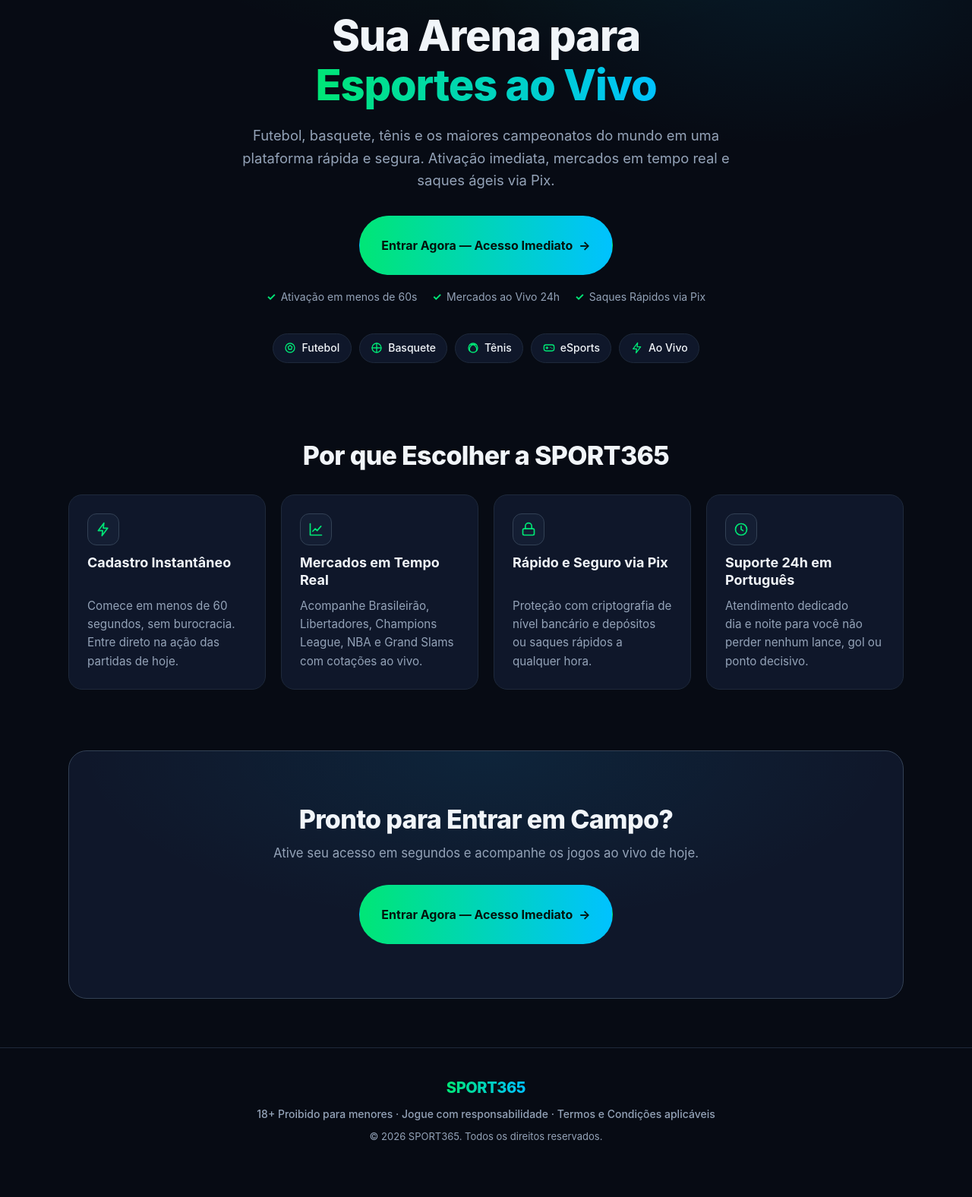
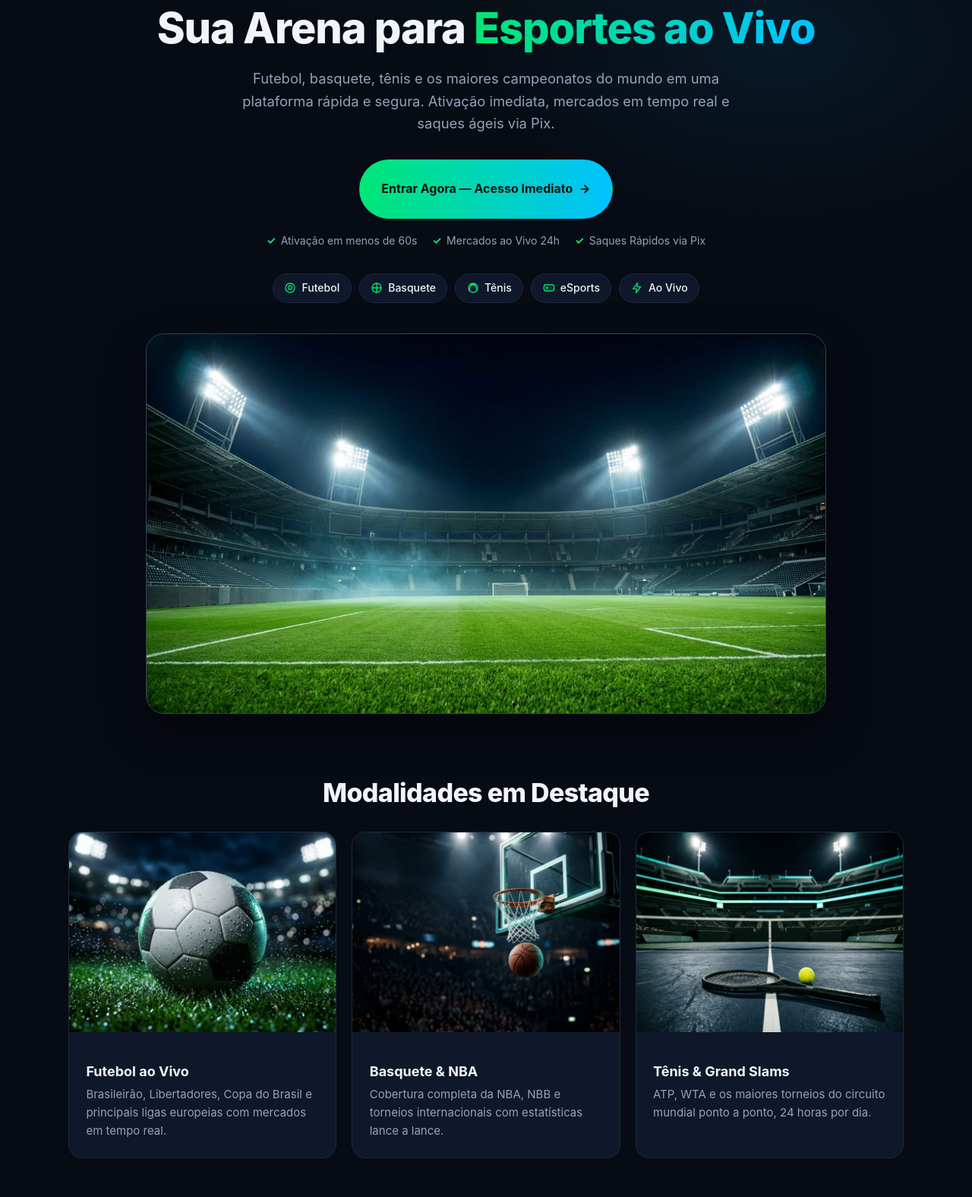
Before and after one commit to khushigautamGMD/BR, a plain HTML site: page index.html in a window 1280 px wide. Shown: the part 223-1799 px from the top of the page at 76% size. Before the commit the page ends 1774 px from the top, so only its background shows below. Drawn offline with Linux system fonts and the light colour scheme.

Commit message:
Add sports stadium hero banner and sport category images

```diff
--- a/index.html
+++ b/index.html
@@ -87,6 +87,72 @@
           <span>Ao Vivo</span>
         </li>
       </ul>
+
+      <div class="hero-media">
+        <img
+          src="images/hero-stadium.jpg"
+          alt="Estádio de futebol iluminado à noite com gramado verde e refletores ligados"
+          width="1200"
+          height="670"
+          fetchpriority="high"
+          loading="eager"
+          class="hero-banner-img"
+        >
+      </div>
+    </section>
+
+    <section class="sports-showcase container" aria-labelledby="sports-heading">
+      <h2 id="sports-heading" class="section-title">Modalidades em Destaque</h2>
+
+      <ul class="sports-gallery">
+        <li class="sport-card">
+          <div class="sport-card-media">
+            <img
+              src="images/sport-futebol.jpg"
+              alt="Bola de futebol sobre gramado molhado sob refletores de estádio à noite"
+              width="720"
+              height="538"
+              loading="lazy"
+            >
+          </div>
+          <div class="sport-card-body">
+            <h3>Futebol ao Vivo</h3>
+            <p>Brasileirão, Libertadores, Copa do Brasil e principais ligas europeias com mercados em tempo real.</p>
+          </div>
+        </li>
+
+        <li class="sport-card">
+          <div class="sport-card-media">
+            <img
+              src="images/sport-basquete.jpg"
+              alt="Bola de basquete próxima à cesta e tabela de vidro em ginásio iluminado"
+              width="720"
+              height="538"
+              loading="lazy"
+            >
+          </div>
+          <div class="sport-card-body">
+            <h3>Basquete &amp; NBA</h3>
+            <p>Cobertura completa da NBA, NBB e torneios internacionais com estatísticas lance a lance.</p>
+          </div>
+        </li>
+
+        <li class="sport-card">
+          <div class="sport-card-media">
+            <img
+              src="images/sport-tenis.jpg"
+              alt="Raquete e bola de tênis junto à rede em quadra iluminada à noite"
+              width="720"
+              height="538"
+              loading="lazy"
+            >
+          </div>
+          <div class="sport-card-body">
+            <h3>Tênis &amp; Grand Slams</h3>
+            <p>ATP, WTA e os maiores torneios do circuito mundial ponto a ponto, 24 horas por dia.</p>
+          </div>
+        </li>
+      </ul>
     </section>
 
     <section class="features container" aria-labelledby="features-heading">
--- a/style.css
+++ b/style.css
@@ -29,8 +29,14 @@
     text-decoration: none;
   }
 
+  img,
   svg {
     display: block;
+  }
+
+  img {
+    max-inline-size: 100%;
+    block-size: auto;
   }
 }
 
@@ -161,8 +167,8 @@
   }
 
   .hero {
-    max-inline-size: 52rem;
-    padding-block: clamp(3.25rem, 2rem + 4vw, 5.5rem) clamp(2.5rem, 1.5rem + 3vw, 4rem);
+    max-inline-size: 56rem;
+    padding-block: clamp(2.75rem, 1.75rem + 3.5vw, 4.75rem) clamp(2rem, 1.5rem + 2.5vw, 3.25rem);
     text-align: center;
   }
 
@@ -236,7 +242,7 @@
     flex-wrap: balance;
     justify-content: center;
     gap: 0.4rem 1.25rem;
-    margin-block-end: 2.25rem;
+    margin-block-end: 2rem;
     color: var(--muted);
     font-size: 0.875rem;
   }
@@ -260,6 +266,7 @@
     flex-wrap: balance;
     justify-content: center;
     gap: 0.625rem;
+    margin-block-end: 2.5rem;
   }
 
   .sport-pill {
@@ -281,6 +288,95 @@
     block-size: 1rem;
     color: var(--accent-primary);
     flex-shrink: 0;
+  }
+
+  .hero-media {
+    position: relative;
+    border-radius: var(--radius-lg);
+    border: 1px solid var(--border-strong);
+    background-color: var(--surface);
+    overflow: clip;
+    box-shadow: 0 24px 60px rgb(0 0 0 / 0.45);
+  }
+
+  .hero-banner-img {
+    inline-size: 100%;
+    aspect-ratio: 1200 / 670;
+    object-fit: cover;
+  }
+
+  .sports-showcase {
+    padding-block: 2rem 3rem;
+  }
+
+  .sports-gallery {
+    display: grid;
+    grid-template-columns: repeat(auto-fit, minmax(17rem, 1fr));
+    grid-template-rows: auto 1fr;
+    gap: 1.25rem;
+  }
+
+  .sport-card {
+    grid-row: span 2;
+    display: grid;
+    grid-template-rows: auto 1fr;
+    grid-template-rows: subgrid;
+    border-radius: var(--radius-md);
+    border: 1px solid var(--border);
+    background-color: var(--surface);
+    overflow: clip;
+    transition: border-color 0.2s ease;
+  }
+
+  .sport-card:hover {
+    border-color: var(--border-strong);
+  }
+
+  .sport-card-media {
+    background-color: var(--surface-elevated);
+    overflow: clip;
+  }
+
+  .sport-card-media img {
+    inline-size: 100%;
+    aspect-ratio: 720 / 538;
+    object-fit: cover;
+  }
+
+  @media (prefers-reduced-motion: no-preference) {
+    .sport-card {
+      transition: transform 0.2s ease, border-color 0.2s ease;
+    }
+
+    .sport-card:hover {
+      transform: translateY(-4px);
+    }
+
+    .sport-card-media img {
+      transition: transform 0.35s ease;
+    }
+
+    .sport-card:hover .sport-card-media img {
+      transform: scale(1.03);
+    }
+  }
+
+  .sport-card-body {
+    padding: 1.25rem 1.4rem 1.4rem;
+    display: grid;
+    gap: 0.45rem;
+    align-content: start;
+  }
+
+  .sport-card-body h3 {
+    font-size: 1.125rem;
+    font-weight: 700;
+    line-height: 1.3;
+  }
+
+  .sport-card-body p {
+    color: var(--muted);
+    font-size: 0.9375rem;
   }
 
   .features {
@@ -451,6 +547,8 @@
 
   .badge,
   .sport-pill,
+  .hero-media,
+  .sport-card,
   .card,
   .cta-box {
     border-color: CanvasText;
```
Also changed, not shown: images/hero-stadium.jpg (added), images/sport-basquete.jpg (added), images/sport-futebol.jpg (added), images/sport-tenis.jpg (added).
